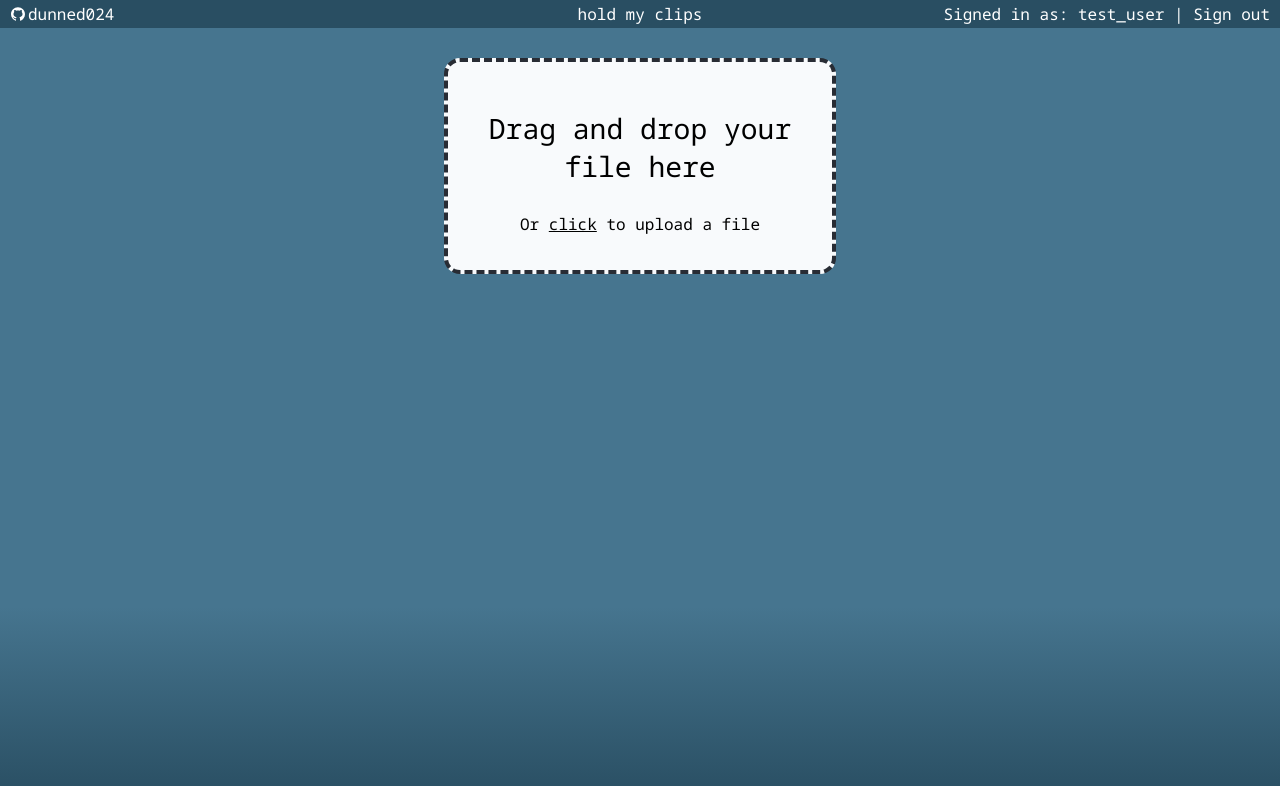
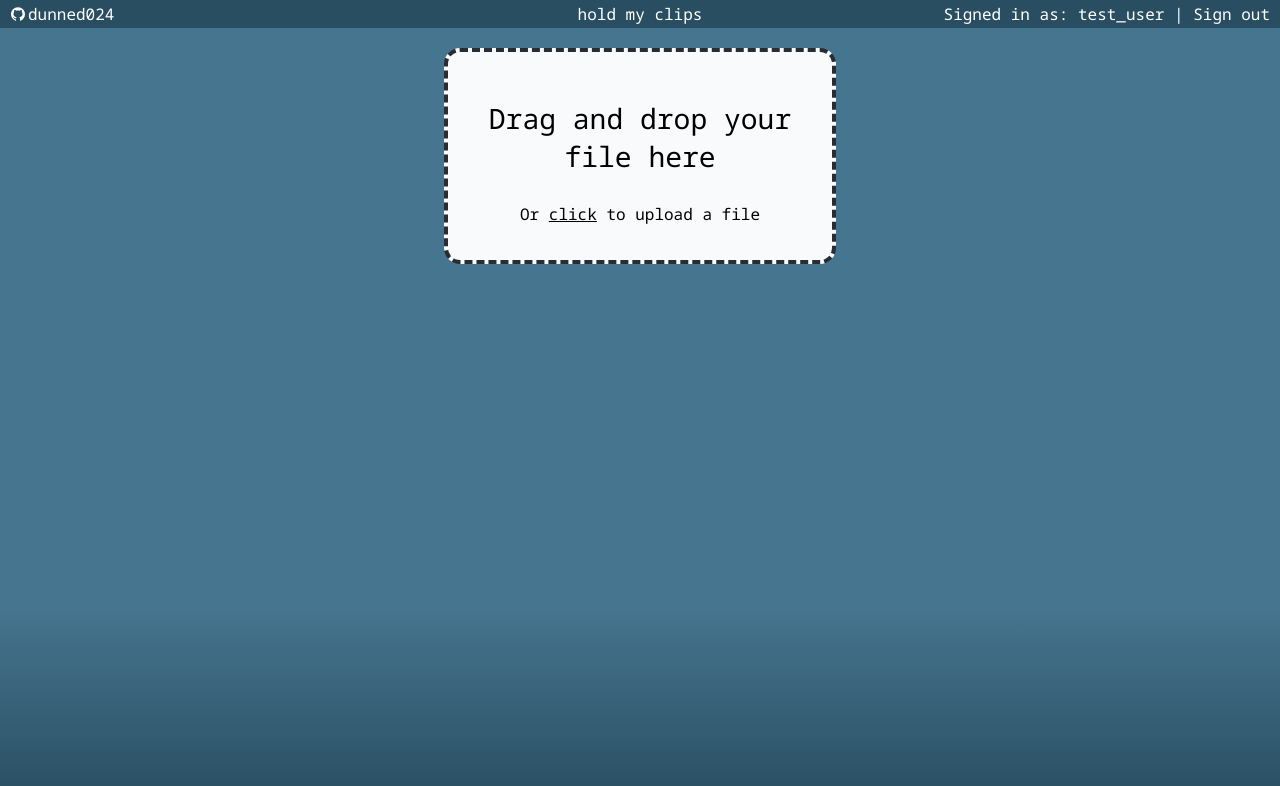
Before and after one commit to dunned024/holdmyclips, a React (Create React App) app in the folder client/: page /upload in a window 1280 px wide. Shown: the top 786 px of the page. Built offline with nearby package versions, Linux system fonts and the light colour scheme; the HTML template or start-up script is replaced by a standard one.

Commit message:
better CSS for App/Home

```diff
--- a/client/src/App.css
+++ b/client/src/App.css
@@ -49,9 +49,7 @@
 }
 
 .app {
-  z-index: 1;
-  height: calc(100vh - 48px);
-  padding: 10px;
+  height: calc(100vh - 28px);
 
   color: white;
   text-align: center;
--- a/client/src/Home.css
+++ b/client/src/Home.css
@@ -1,5 +1,6 @@
 #home {
     height: 100%;
+    padding: 10px;
     overflow: auto;
 }
 
```
